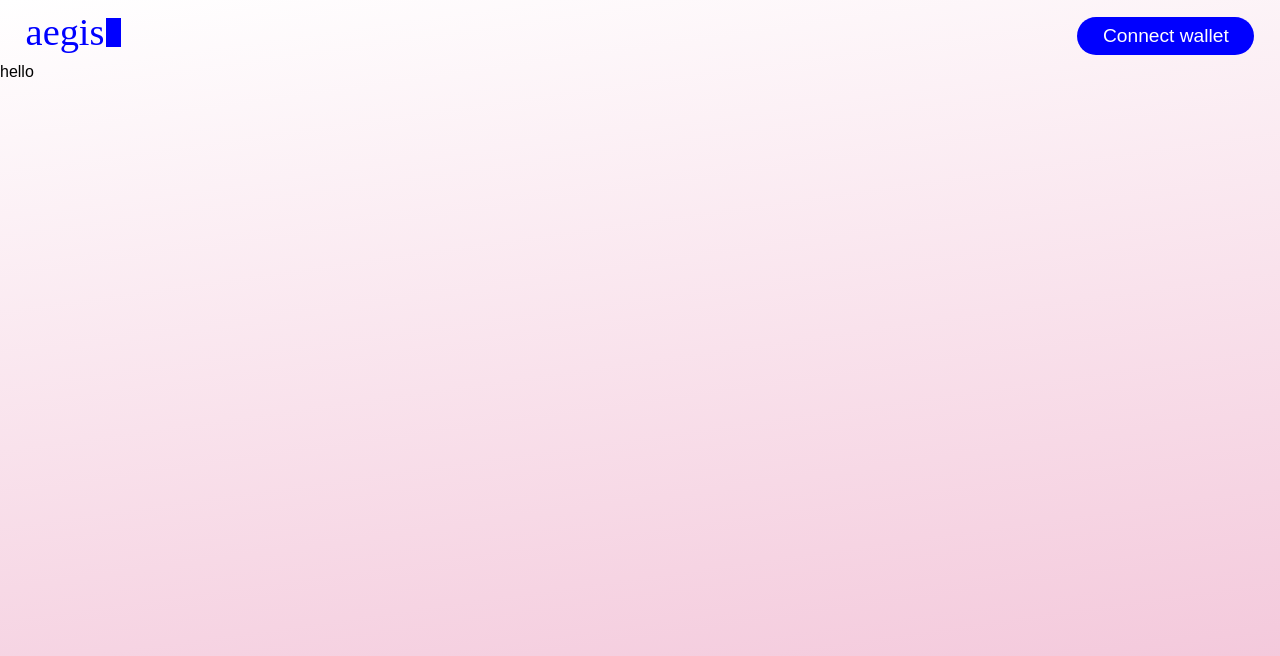
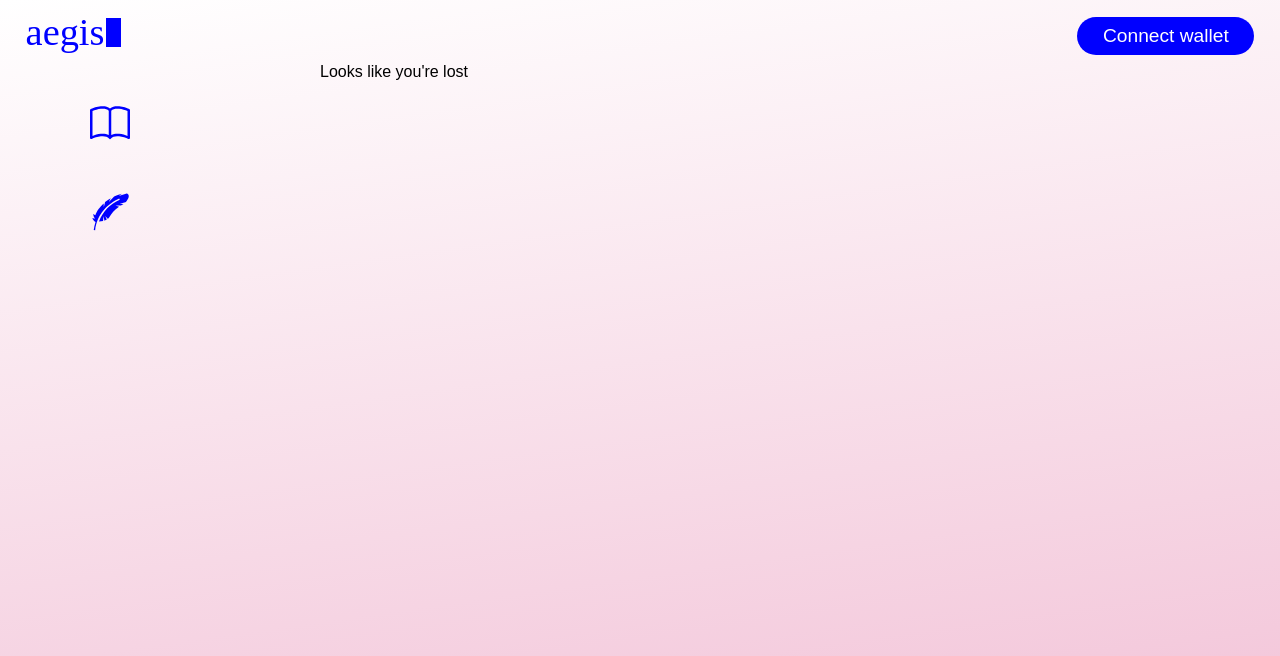
Before and after one commit to piaere/final-project-aegis, a React (Create React App) app in the folder client/: page /aegis/error in a window 1280 px wide. Shown: the top 656 px of the page. Built offline with nearby package versions, Linux system fonts and the light colour scheme.

Commit message:
shared layout + editor in useEffect

```diff
--- a/client/package.json
+++ b/client/package.json
@@ -10,6 +10,7 @@
     "@editorjs/list": "^1.7.0",
     "react": "^17.0.2",
     "react-dom": "^17.0.2",
+    "react-icons": "^4.4.0",
     "react-router-dom": "5.2.0",
     "react-scripts": "5.0.1",
     "styled-components": "^5.3.5"
--- a/client/src/App.js
+++ b/client/src/App.js
@@ -1,28 +1,28 @@
 import { BrowserRouter as Router, Switch, Route } from "react-router-dom";
-import styled from "styled-components";
-import Article from "./components/Article";
-// import Aegis from "./components/Aegis";
-import Error from "./components/Error";
-import Journal from "./components/Journal";
 import Header from "./components/Header";
 import Home from "./components/Home";
-import Profile from "./components/Profile";
-import Publish from "./components/Publish";
+import styled from "styled-components";
+import Aegis from "./components/Aegis";
+// import Article from "./components/Article";
+// import Error from "./components/Error";
+// import Journal from "./components/Journal";
+// import Profile from "./components/Profile";
+// import Publish from "./components/Publish";
 
 function App() {
   return (
     <Main>
       <Header />
+      <Body>
       <Router>
         <Switch>
           <Route exact path="/">
             <Home />
           </Route>
-          <div>
-            <aside>
-              hello
-            </aside>
-            <Route path="/article/:articleId">
+          <Route path="/aegis">
+            <Aegis />
+          </Route>
+          {/* <Route path="/article/:articleId">
             <Article />
           </Route>
           <Route path="/journal">
@@ -36,15 +36,16 @@ function App() {
           </Route>
           <Route path="/error">
             <Error />
-            </Route>
-          </div>
+          </Route> */}
         </Switch>
       </Router>
+      </Body>
     </Main>
   );
 }
 
 const Main = styled.main`
+
   width: 100vw;
   height: 100vh;
 
@@ -54,6 +55,11 @@ const Main = styled.main`
     rgba(238, 174, 202, 0.7805716036414566) 0%,
     rgba(255, 255, 255, 1) 100%
   );
+  overflow: scroll;
 `;
 
+const Body = styled.div`
+margin-top: 8vh;
+`
+
 export default App;
--- a/client/src/components/Aegis.js
+++ b/client/src/components/Aegis.js
@@ -1,15 +1,38 @@
-import { Outlet } from "react-router-dom";
+import { Route } from "react-router-dom";
 import styled from "styled-components";
+import Article from "./Article";
+import Error from "./Error";
+import Journal from "./Journal";
 import Navbar from "./Navbar";
+import Profile from "./Profile";
+import Publish from "./Publish";
+import HollowButton from "./buttons/SmallButtonHollow";
 
 const Aegis = () => {
   return (
     <>
       <Wrapper>
-        <Navbar />
-        <Outlet />
-        <Right>
-        </Right>
+        <LeftMargin>
+          <Navbar />
+        </LeftMargin>{" "}
+        <Center>
+          <Route path="/aegis/article/:articleId">
+            <Article />
+          </Route>
+          <Route path="/aegis/journal">
+            <Journal />
+          </Route>
+          <Route path="/aegis/profile/:profileId">
+            <Profile />
+          </Route>
+          <Route path="/aegis/publish">
+            <Publish />
+          </Route>
+          <Route path="/aegis/error">
+            <Error />
+          </Route>
+        </Center>
+        <Right>{/* <HollowButton string={"Save draft"}/> */}</Right>
       </Wrapper>
     </>
   );
@@ -19,19 +42,23 @@ const Wrapper = styled.div`
   width: 100%;
   height: 100%;
   display: grid;
-  /* grid-template-columns: repeat(3, 1fr); */
   grid-template-columns: 25vw 55vw 20vw;
-
   grid-template-rows: 1fr;
-  grid-column-gap: 0px;
-  grid-row-gap: 0px;
+`;
+const LeftMargin = styled.div`
+  width: 100%;
+  height: 100%;
+`;
+const Center = styled.div`
+  width: 100%;
+  height: 100%;
 `;
 const Right = styled.div`
-
   width: 100%;
   height: 100%;
-
-  background-color: red;
+  text-align: center;
+  margin: 5em 42em;
+  position: fixed;
 `;
 
 export default Aegis;
--- a/client/src/components/Header.js
+++ b/client/src/components/Header.js
@@ -1,5 +1,5 @@
 import styled from "styled-components";
-import ConnectButton from "./buttons/ConnectButton";
+import ConnectButton from "./buttons/SmallButtonColor";
 
 const Header = () => {
   return (
@@ -24,6 +24,8 @@ const Wrapper = styled.div`
   flex-wrap: nowrap;
   justify-content: space-between;
   align-items: center;
+  position: fixed;
+
 `;
 const Left = styled.span`
   display: grid;
--- a/client/src/components/Journal.js
+++ b/client/src/components/Journal.js
@@ -4,7 +4,7 @@ import styled from "styled-components"
 
 const Journal = () => {
   return (
-    <Wrapper>Feed</Wrapper>
+    <Wrapper>Journal</Wrapper>
   )
 }
 
--- a/client/src/components/Navbar.js
+++ b/client/src/components/Navbar.js
@@ -1,13 +1,34 @@
 import styled from "styled-components";
+import { GiFeather } from "react-icons/gi";
+import { BsBook } from "react-icons/bs";
 
 const Navbar = () => {
-  return <Wrapper>Navbar</Wrapper>;
+  return (
+    <Wrapper>
+      <Section>
+        <BsBook />
+      </Section>
+
+      <Publish>
+        <GiFeather />
+      </Publish>
+    </Wrapper>
+  );
 };
 
 const Wrapper = styled.div`
   width: 100%;
-  height: 100%;
-  background-color: lightgreen;
+  height: 32vh;
+  display: grid;
+  grid-template-columns: 1fr;
+  grid-template-rows: repeat(2, 1fr);
+  position: fixed;
+
+  color: blue;
+  padding: 5vh 7vw;
+  font-size: 5vh;
 `;
+const Section = styled.div``;
+const Publish = styled.div``;
 
 export default Navbar;
--- a/client/src/components/Publish.js
+++ b/client/src/components/Publish.js
@@ -1,17 +1,20 @@
+import styled from "styled-components";
 import EditorJS from "@editorjs/editorjs";
 import Header from "@editorjs/header";
 import List from "@editorjs/list";
 import Embed from "@editorjs/embed";
 import { useState, useEffect } from "react";
+import HollowButton from "./buttons/SmallButtonHollow";
+
 import ImageTool from "@editorjs/image";
 const LinkTool = require("@editorjs/link");
 const SimpleImage = require("@editorjs/simple-image");
 
 const Publish = () => {
-  // const [currentArticle, setCurrentArticle] = useState(null);
-  let currentArticle;
   const [savedArticle, setSavedArticle] = useState(null);
+  const [currentArticle, setCurrentArticle] = useState(null);
 
+  useEffect(() => {
     const editor = new EditorJS({
       holder: "editor",
       tools: {
@@ -38,18 +41,17 @@ const Publish = () => {
         },
       },
       data: { savedArticle },
-    onReady: () => {
-      console.log("Editor.js is ready to work!");
-    },
+      // onReady: () => {
+      //   console.log("Editor.js is ready to work!");
+      // },
       onChange: (api, event) => {
-      console.log("Now I know that Editor's content changed!", event);
+        // console.log("Now I know that Editor's content changed!", event);
         editor
           .save()
           .then((outputData) => {
-          console.log("Article data: ", outputData);
-          // setCurrentArticle(outputData);
-          currentArticle = outputData;
-          // console.log(currentArticle);
+            // console.log("Article data: ", outputData);
+
+            setCurrentArticle(outputData);
           })
           .catch((error) => {
             console.log("Saving failed: ", error);
@@ -57,8 +59,9 @@ const Publish = () => {
       },
       placeholder: "What is going on?",
     });
+  }, []);
 
-  console.log(currentArticle);
+  savedArticle && console.log(savedArticle);
 
   const SaveDraft = () => {
     fetch("/save-draft", {
@@ -83,10 +86,21 @@ const Publish = () => {
 
   return (
     <div>
-      <div id="editor"></div>
-      <button onClick={() => SaveDraft()}>save draft</button>
+      <Right>
+        <HollowButton onClick={() => SaveDraft()} string={"Save draft"} />
+      </Right>
+      <EditorSection id="editor"></EditorSection>
     </div>
   );
 };
 
+const EditorSection = styled.div``;
+
+const Right = styled.div`
+  width: 100%;
+
+  margin: 3em 60%;
+  position: fixed;
+`;
+
 export default Publish;
--- /dev/null
+++ b/client/src/components/buttons/SmallButtonHollow.js
@@ -0,0 +1,28 @@
+import styled from "styled-components";
+
+const HollowButton = ({ string }) => {
+  return <StyledButton>{string}</StyledButton>;
+};
+
+const StyledButton = styled.button`
+  font-family: "Karla", sans-serif;
+  font-weight: 500;
+  font-size: 1.5vw;
+  background-color: transparent;
+  color: #0000ff;
+  padding: 1vh 2vw;
+  text-decoration: none;
+  border-style: solid blue;
+  border-color: #0000ff;
+  border-radius: 50px;
+  margin-top: 1vh;
+  cursor: pointer;
+
+  &:hover {
+    color: white;
+    background-color: #0000ff;
+    font-weight: 300;
+  }
+`;
+
+export default HollowButton;
```
Also changed, not shown: client/src/components/buttons/SmallButtonColor.js (renamed from client/src/components/buttons/ConnectButton.js), 2 other files (tests, documents, lock files or other folders). Lines whose indentation alone changed are shown as unchanged.
